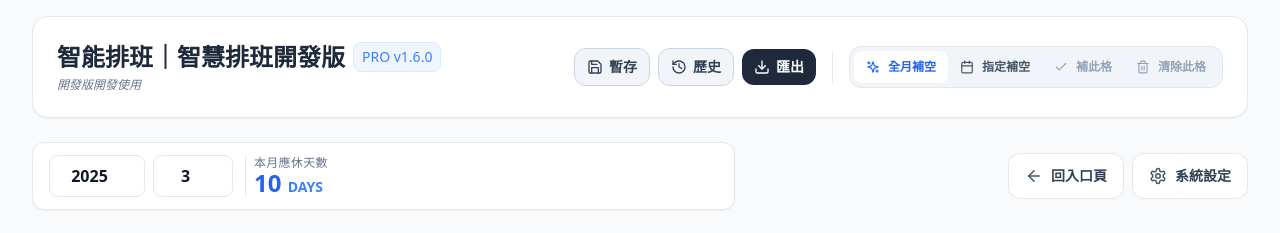
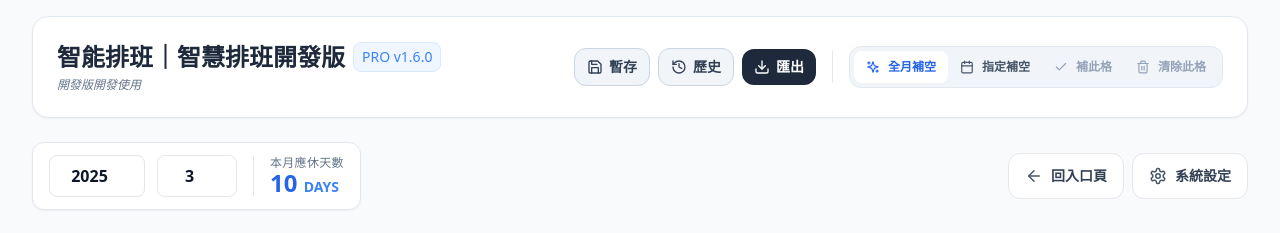
Before and after one commit to abyssynt/react-schedule-pro-smartfill, a React (Vite) app: page / in a window 1280 px wide. Both pictures are taken after a click on the button "進入排班系統". Shown: the top 233 px of the page. Built offline with nearby package versions, Linux system fonts and the light colour scheme.

Commit message:
Update App.jsx

```diff
--- a/src/App.jsx
+++ b/src/App.jsx
@@ -1320,13 +1320,12 @@ const callGemini = async (prompt, systemInstruction = "") => {
         </div>
       )}
 
-      <div className="max-w-[95vw] mx-auto mb-6 grid grid-cols-1 lg:grid-cols-12 gap-4">
-        <div className="lg:col-span-7 bg-white rounded-xl shadow-sm border border-slate-200 px-4 py-3">
-          <div className="flex items-center gap-2">
+      <div className="max-w-[95vw] mx-auto mb-6 flex flex-col lg:flex-row lg:items-center lg:justify-between gap-4">
+        <div className="bg-white rounded-xl shadow-sm border border-slate-200 px-4 py-3 inline-flex items-center gap-3 w-fit max-w-full flex-wrap">
           <input
             type="number"
             value={year}
-              onChange={(e) => setYear(Number(e.target.value) || year)}
+            onChange={(e) => setYear(Number(e.target.value))}
             className="w-24 border rounded-lg p-2 text-center font-bold"
           />
           <input
@@ -1335,23 +1334,20 @@ const callGemini = async (prompt, systemInstruction = "") => {
             max="12"
             value={month}
             onChange={(e) => {
-                const raw = Number(e.target.value);
-                if (Number.isNaN(raw)) return;
-                const nextMonth = Math.min(12, Math.max(1, raw));
-                setMonth(nextMonth);
+              const value = Number(e.target.value);
+              if (Number.isNaN(value)) return;
+              setMonth(Math.min(12, Math.max(1, value)));
             }}
             className="w-20 border rounded-lg p-2 text-center font-bold"
           />
-            <div className="border-l border-slate-200 pl-2 ml-1 flex items-center gap-2 min-w-[150px]">
-              <div className="flex flex-col">
+          <div className="h-10 w-px bg-slate-200 mx-1"></div>
+          <div className="flex flex-col leading-tight">
             <span className="text-xs text-slate-500 tracking-wide">本月應休天數</span>
             <span className="text-2xl font-black text-blue-600 leading-none">{requiredLeaves} <small className="text-sm font-bold text-blue-500">DAYS</small></span>
           </div>
         </div>
-          </div>
-        </div>
-
-        <div className="lg:col-span-5 flex items-center justify-end gap-2">
+
+        <div className="flex items-center justify-end gap-2">
           <button onClick={() => changeScreen('entry')} className="bg-white border px-4 py-3 rounded-xl hover:bg-slate-50 transition-colors text-sm font-bold text-slate-700 flex items-center gap-2">
             <ArrowLeft size={18} className="text-slate-600" /> 回入口頁
           </button>
```
Lines whose indentation alone changed are shown as unchanged.
